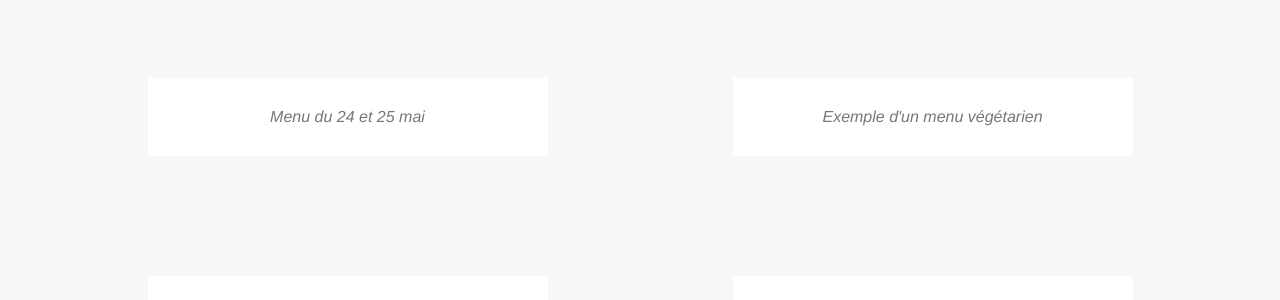
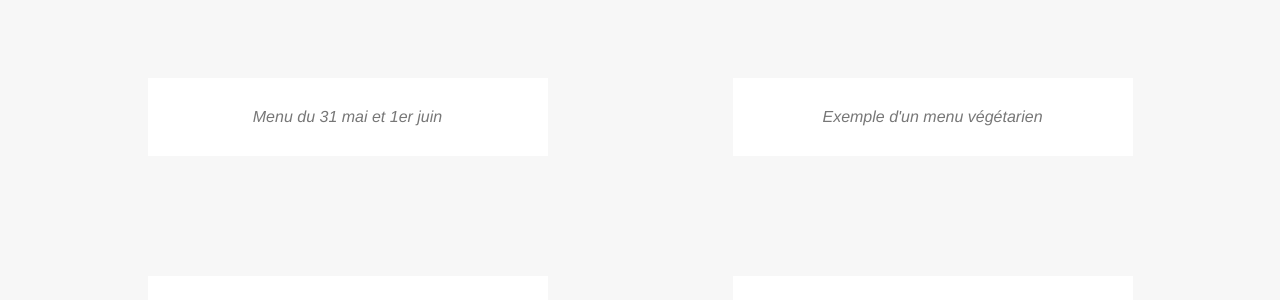
Before and after one commit to yogibelly/fr, a Jekyll site: the page built from _posts/2016-01-08-project-2.markdown, in a window 1280 px wide and 900 px high, scrolled down 2778 px. Shown: the part 152-452 px from the top of the window. Built offline with Jekyll 4.4.1, drawn with Linux system fonts in a browser that asks for light colours; nearby versions of some CDN libraries; some web fonts are replaced; part of the change alters nothing that is shown.

Commit message:
menu week 22

```diff
--- a/_includes/portfolio_grid.html
+++ b/_includes/portfolio_grid.html
@@ -44,7 +44,7 @@
                 </a>
                 <div class="portfolio-caption">
                     <!--<h4>{{ post.title }}</h4>-->
-                    <p class="text-muted">Menu du 24 et 25 mai</p>
+                    <p class="text-muted">Menu du 31 mai et 1er juin</p>
                 </div>
             </div>
             <div class="col-md-6 col-sm-6 portfolio-item">
--- a/_posts/2016-01-08-project-2.markdown
+++ b/_posts/2016-01-08-project-2.markdown
@@ -17,22 +17,22 @@ description:
           <a class="list-group-item" href="#"><i class="fa fa-pencil fa-fw"></i>&nbsp; Applications</a>
           <a class="list-group-item" href="#"><i class="fa fa-cog fa-fw"></i>&nbsp; Settings</a>
       </div>-->
-      <h2 class="service-heading text-center text-muted">Menu du 24 et 25 mai</h2>
+      <h2 class="service-heading text-center text-muted">Menu du 31 mai et 1er juin</h2>
       <br><br>
-      <h3 class="service-heading text-center text-white">Shahi Paneer</h3>
-              <p class="text-white">Un de nos plats favoris! Un curry à base de tomates, noix de cajoux et oignons avec des morceaux paneer </p>
+      <h3 class="service-heading text-center text-white">Panch Ratan Daal</h3>
+              <p class="text-white">Daal des 5 bijoux - Daal fait avec 5 types de lentilles différentes (noires, jaunes, rouges, lentilles cassées et toor). Chaque lentille est cuite séparemment et ensuite le tout est revenu avec des tomates et du garam masala </p>
 
               <br><br>
-              <h3 class="service-heading text-center text-white">Lobhia Masala</h3>
-              <p class="text-white">Haricots cornilles sont cuits lentement dans un mélange d'épices masala maison qui inclus du garam masala, du gingembre et du cumin </p>
+              <h3 class="service-heading text-center text-white">Imli Aloo</h3>
+              <p class="text-white">Pommmes de terres au tamarin, avec un assaisonnement de graines fenouil, menthe, fenugrec et chili</p>
 
               <br><br>
-              <h3 class="service-heading text-center text-white">Patta Gobi</h3>
-              <p class="text-white">Choux blanc preparé avec des petits pois, des carottes, des feuilles de curry, du cumin, des graines de moutarde noire et des épices</p>
+              <h3 class="service-heading text-center text-white">Baigan et Mooli ki Subzi</h3>
+              <p class="text-white">Un mélange unique d'aubergines chinoises et de daikon prepare avec de la pâte de gingemnre, des graines de carvi, des tomates, de la poudre de mangue et un mélange d'épices maison</p>
 
               <br><br>
               <h3 class="service-heading text-center text-white">Riz Basmati</h3>
-              <p class="text-white">Un riz à grain long, naturellement parfumé, préparé avec des bâton de canelle et des graines de carvi </p>
+              <p class="text-white">Un riz à grain long, naturellement parfumé, préparé avec des graines de coriandre </p>
 
               <!--<br><br>
               <h3 class="service-heading text-center text-white">Saunf</h3>
```
